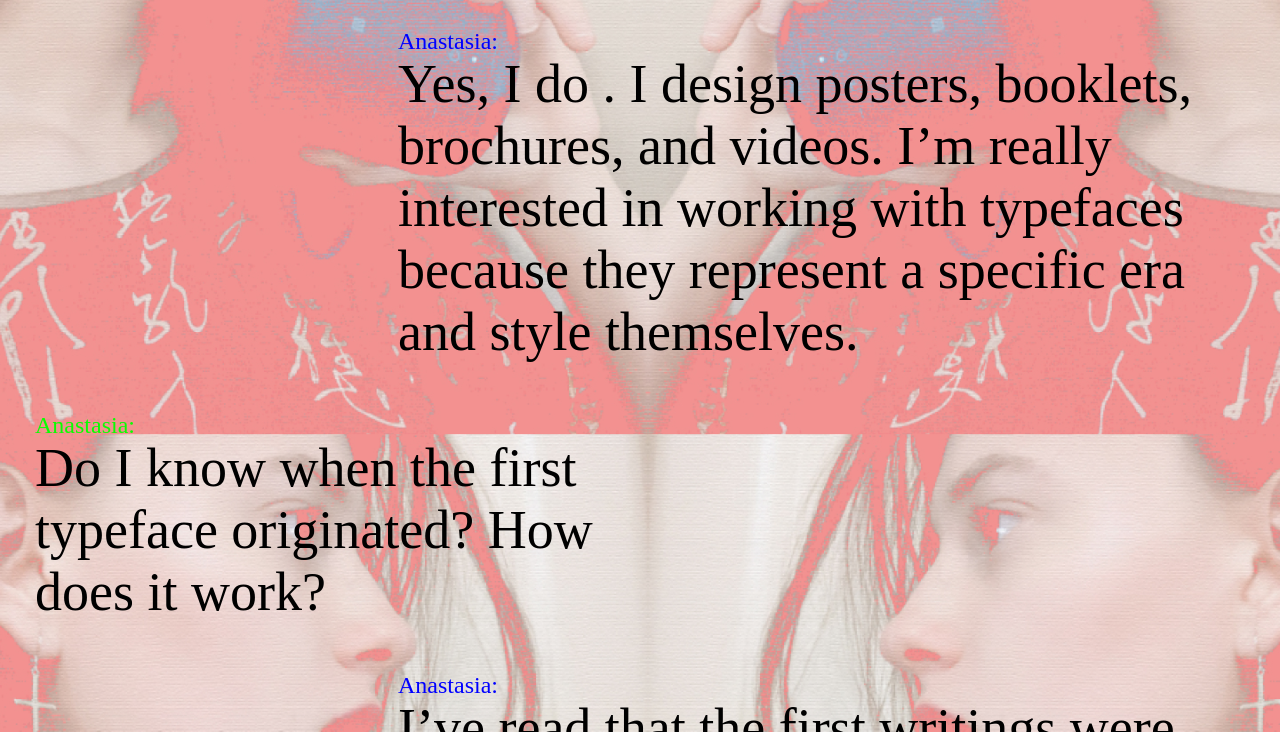
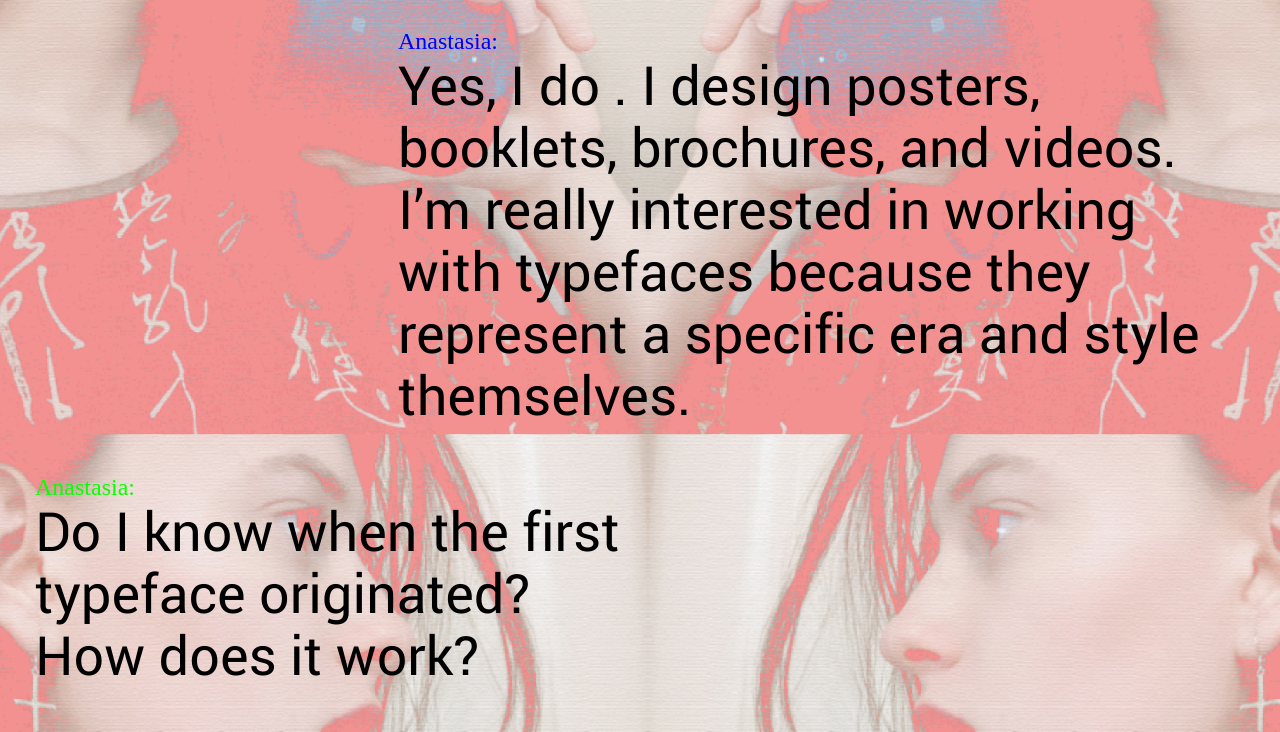
Before and after one commit to anastasiashmeleva/-htmlanastasiashmeleva.github.io-, a plain HTML site: page index.html in a window 1280 px wide. Shown: the part 476-1208 px from the top of the page. Drawn offline with Linux system fonts and the light colour scheme; a web font is replaced by a local one.

Commit message:
Update style.css

```diff
--- a/css/style.css
+++ b/css/style.css
@@ -29,7 +29,7 @@ BODY.index 					{ background-color:#e48382; background-image: url('../assets/bac
 .index .answer 				{ width: 70%; margin-left: 30%; margin-bottom: 50px; }
 .index .answer .person 	{ color: blue; }
 .index .person 				{ font-family: Unica; font-size: 24px; line-height: 24px; color: rgb(9, 255, 0); }
-.index .text 						{ font-family: 'Times New Roman', Times, serif; font-size: 54px; line-height: 62px; color: #000000; display:inline-block; }
+.index .text 						{ font-family: Roboto,'Times New Roman', Times, serif; font-size: 54px; line-height: 62px; color: #000000; display:inline-block; }
 
 
 /* projects */
```
